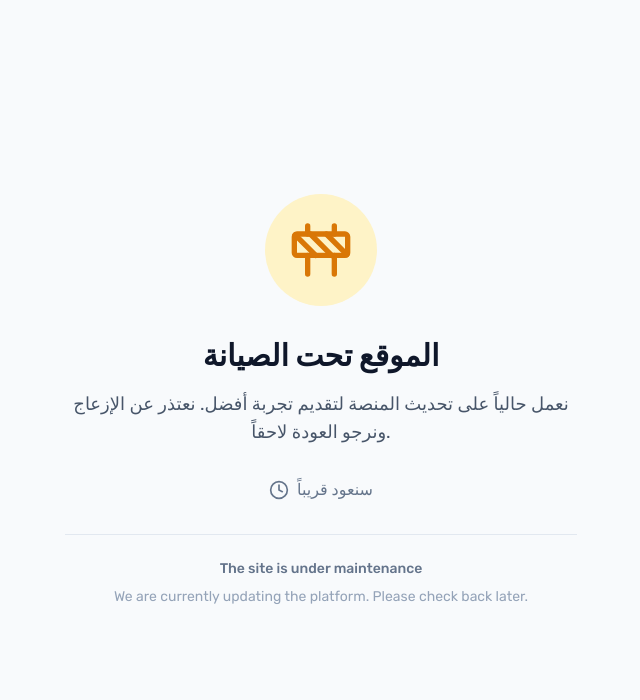
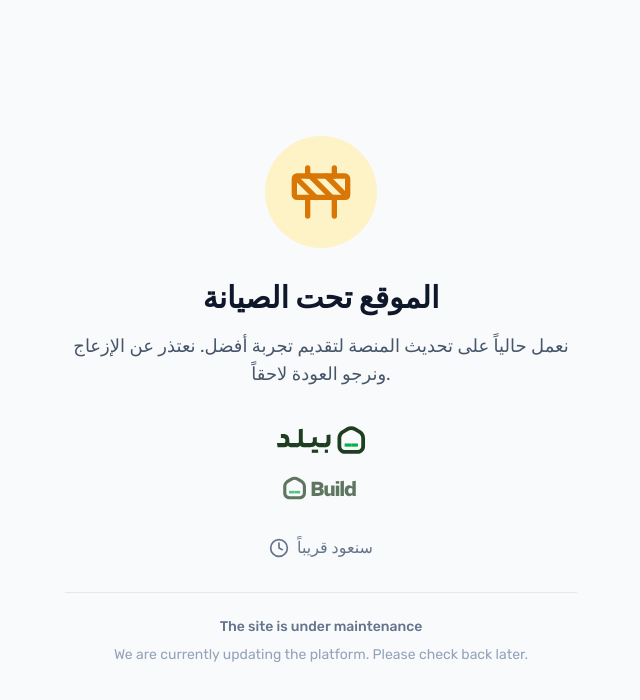
Before and after one commit to sulaimanalsuqub/buildsaudi, a Next.js app: page /maintenance in a window 1280 px wide. Shown: the top 700 px of the page, without its empty margins (319-959 px from the left). Built offline with nearby package versions, Linux system fonts and the light colour scheme; no server answers.

Commit message:
feat(maintenance): add brand logos to maintenance page

```diff
--- a/app/maintenance/page.tsx
+++ b/app/maintenance/page.tsx
@@ -25,6 +25,20 @@ export default function MaintenancePage() {
           </p>
         </div>
 
+        {/* الشعار */}
+        <div className="flex flex-col items-center justify-center gap-3">
+          <img
+            src="/brand/logo-ar.svg"
+            alt="Build Saudi"
+            className="h-10 w-auto"
+          />
+          <img
+            src="/brand/logo-en.svg"
+            alt="Build Saudi"
+            className="h-8 w-auto opacity-70"
+          />
+        </div>
+
         <div className="flex items-center justify-center gap-2 text-slate-500">
           <Clock className="w-5 h-5" />
           <span>سنعود قريباً</span>
```
